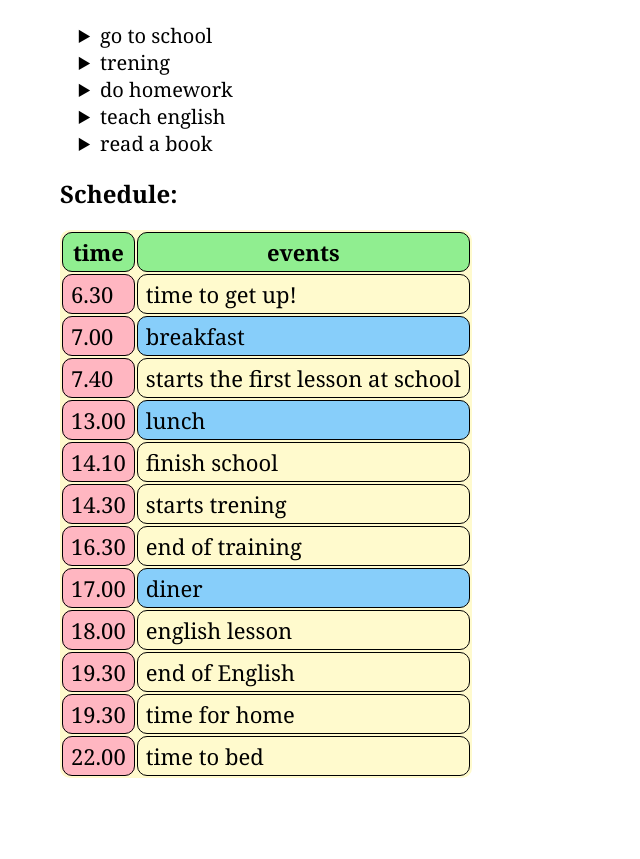
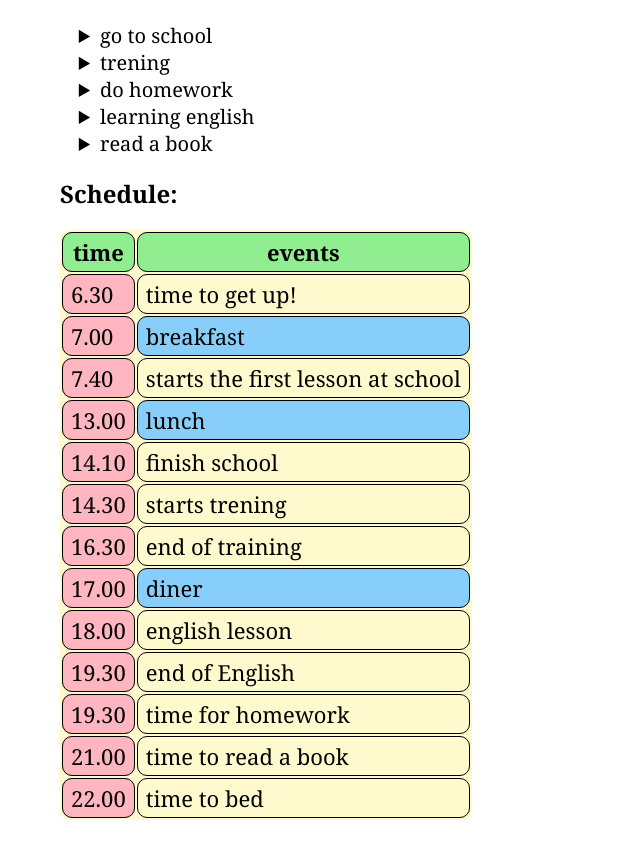
Before and after one commit to Zlata201018/schedule, a plain HTML site: page index.html in a window 1280 px wide. Shown: the part 277-1136 px from the top of the page, without its empty margins (0-640 px from the left). Before the commit the page ends 1115 px from the top, so only its background shows below. Drawn offline with Linux system fonts and the light colour scheme.

Commit message:
scheduel

```diff
--- a/index.html
+++ b/index.html
@@ -41,7 +41,7 @@
       <li>go to school</li>
       <li>trening </li>
       <li>do homework</li>
-      <li>teach english</li>
+      <li>learning english</li>
       <li>read a book</li>
     </ul>
     <h2>Schedule:</h2>
@@ -95,9 +95,13 @@
         </tr>
          <tr>
           <td>19.30</td>
-          <td>time for home</td>
+          <td>time for homework</td>
         </tr>
         <tr>
+          <td>21.00</td>
+          <td>time to read a book</td>
+        </tr>
+         <tr>
           <td>22.00</td>
           <td>time to bed </td>
         </tr>
```
